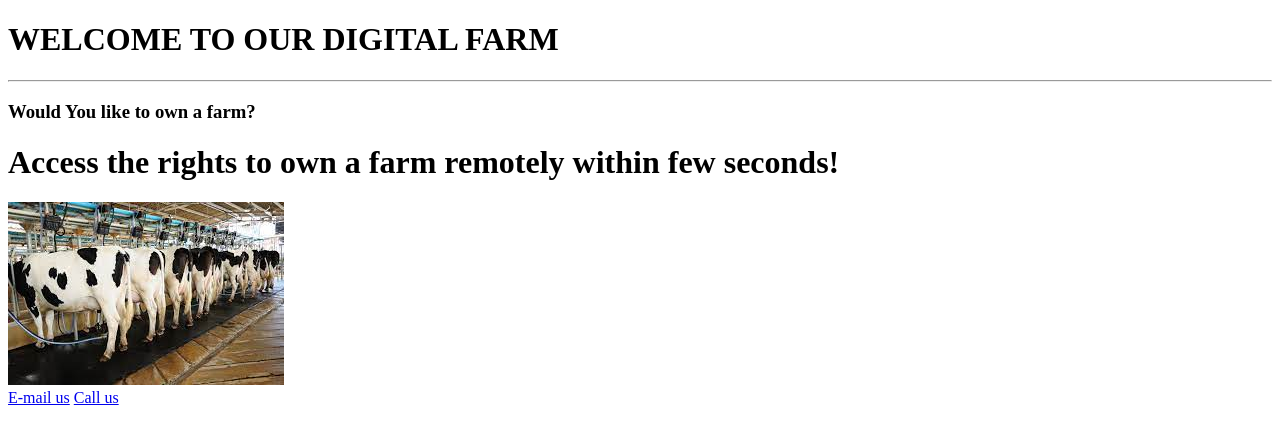
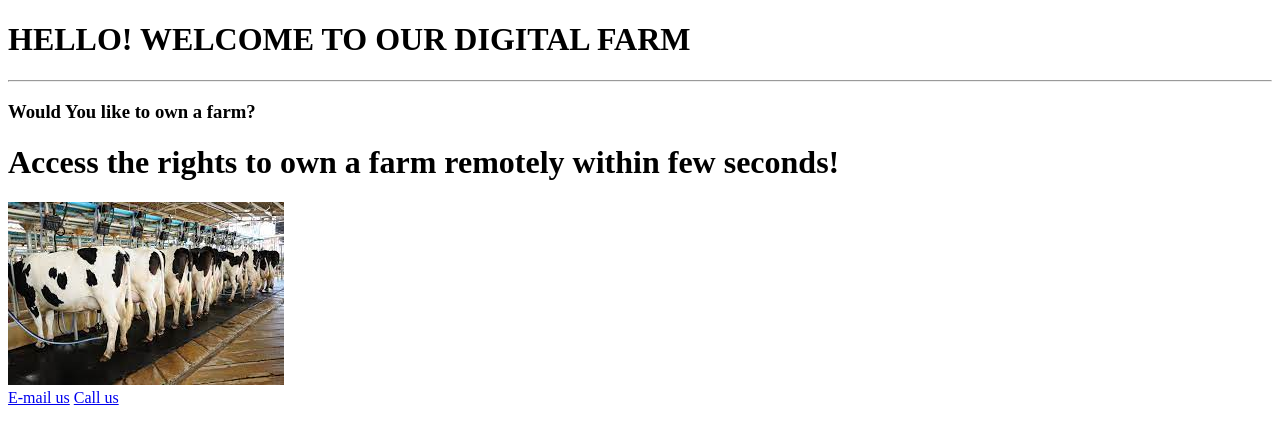
Before and after one commit to Vinnny001/PLP-Codes, a plain HTML site: page index.html in a window 1280 px wide. Drawn offline with Linux system fonts and the light colour scheme.

Commit message:
Changed the first Heading

```diff
--- a/index.html
+++ b/index.html
@@ -6,7 +6,7 @@
         <meta charset="UTF-8">
     </head>
     <body>
-        <h1>WELCOME TO OUR DIGITAL FARM</h1>
+        <h1>HELLO! WELCOME TO OUR DIGITAL FARM</h1>
         <hr>
         <h3>Would You like to own a farm?</h3>
         <h1>Access the rights to own a farm remotely within few seconds!</h1>
```
